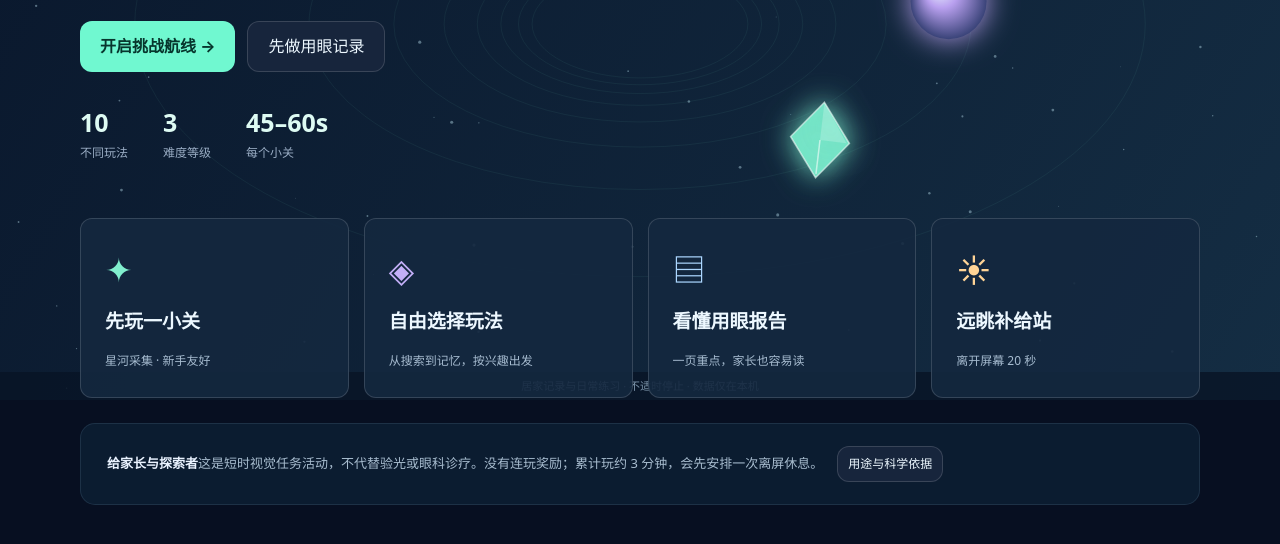
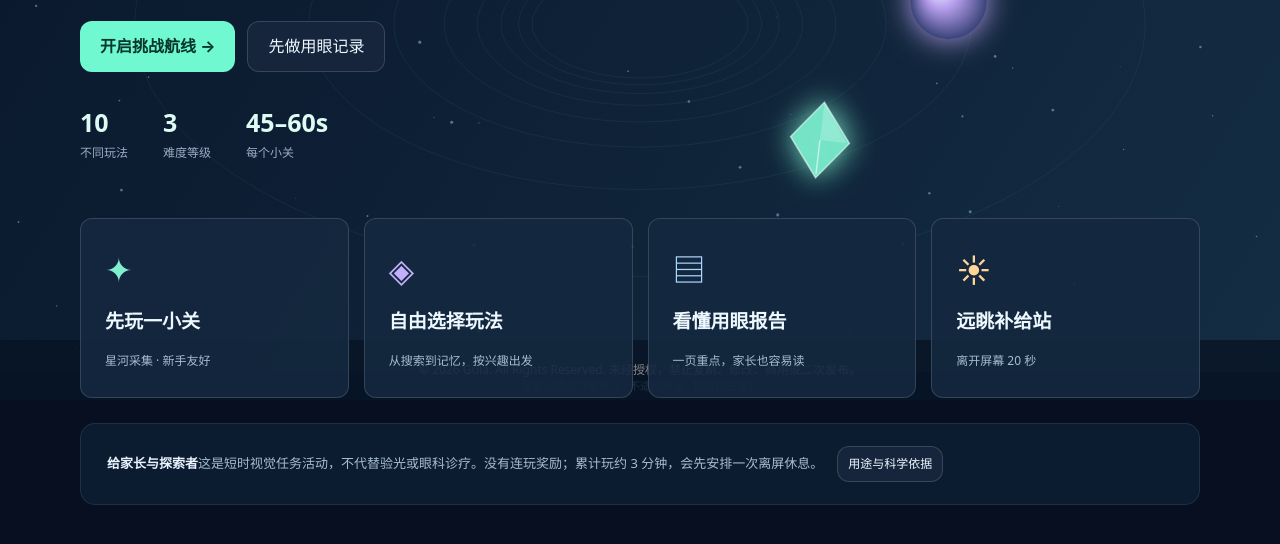
Before and after one commit to lag484712-cloud/H5-GAME, a plain HTML site: page index.html in a window 1280 px wide. Shown: the part 400-944 px from the top of the page. Drawn offline with Linux system fonts and the light colour scheme.

Commit message:
Update index.html

```diff
--- a/index.html
+++ b/index.html
@@ -1 +1,3 @@
-<!doctype html><html lang="zh-CN"><meta charset="UTF-8"><meta name="viewport" content="width=device-width,initial-scale=1,viewport-fit=cover"><title>星眸探索队 · 视觉小挑战</title><meta name="description" content="10个短时视觉挑战、三级难度、一页用眼记录，休息后再出发。"><meta name="theme-color" content="#0b1b30"><meta name="format-detection" content="telephone=no"><meta name="apple-mobile-web-app-capable" content="yes"><link rel="stylesheet" href="style.css"><link rel="stylesheet" href="mobile.css"><body><canvas id="space" aria-label="三维游戏场景"></canvas><header><a id="brand" href="#">✦ 星眸 <small>VISION ODYSSEY</small></a><span>短时挑战 · 认真休息</span><button id="history">本地报告</button></header><main id="panel"></main><div id="hud" hidden></div><footer>居家记录与日常练习 · 不适时停止 · 数据仅在本机</footer><script src="compat.js"></script><script src="evidence.js"></script><script src="core.js"></script><script src="challenges.js"></script><script src="game-engine.js"></script><script src="app.js"></script><script src="v3.js"></script></body></html>
+<!doctype html><html lang="zh-CN"><meta charset="UTF-8"><meta name="viewport" content="width=device-width,initial-scale=1,viewport-fit=cover"><title>星眸探索队 · 视觉小挑战</title><meta name="description" content="10个短时视觉挑战、三级难度、一页用眼记录，休息后再出发。"><meta name="theme-color" content="#0b1b30"><meta name="format-detection" content="telephone=no"><meta name="apple-mobile-web-app-capable" content="yes"><link rel="stylesheet" href="style.css"><link rel="stylesheet" href="mobile.css"><body><canvas id="space" aria-label="三维游戏场景"></canvas><header><a id="brand" href="#">✦ 星眸 <small>VISION ODYSSEY</small></a><span>短时挑战 · 认真休息</span><button id="history">本地报告</button></header><main id="panel"></main><div id="hud" hidden></div><footer>居家记录与日常练习 · 不适时停止 · 数据仅在本机</footer><script src="compat.js"></script><script src="evidence.js"></script><script src="core.js"></script><script src="challenges.js"></script><script src="game-engine.js"></script><script src="app.js"></script><script src="v3.js"></script><footer style="text-align:center;color:#888;font-size:12px;padding:20px 0;">
+  © 2026 Gula. All Rights Reserved. 未经授权，禁止复制、修改、商用或二次发布。
+</footer></body></html>
```
